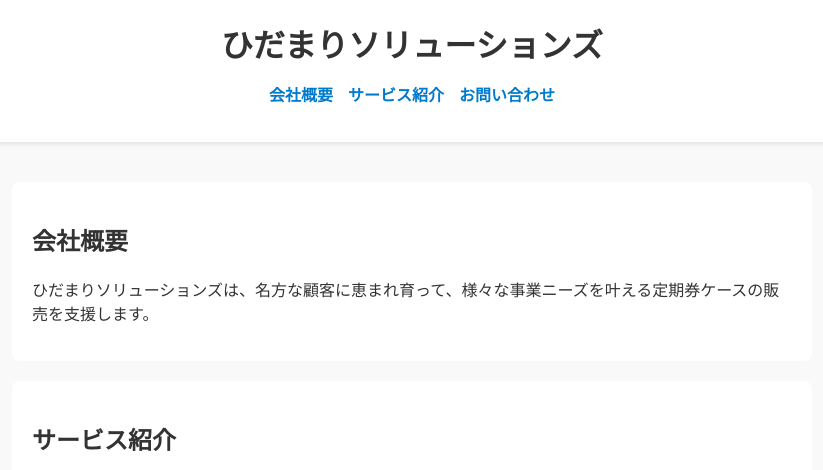
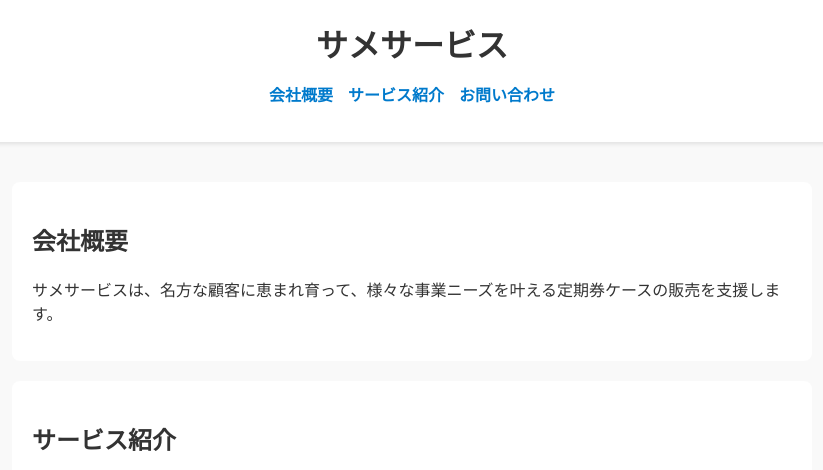
Before and after one commit to 3240015/kadai07, a plain HTML site: page index.html in a window 1280 px wide. Shown: the top 470 px of the page, without its empty margins (228-1051 px from the left). Drawn offline with Linux system fonts and the light colour scheme.

Commit message:
Add files via upload

```diff
--- a/index.html
+++ b/index.html
@@ -3,12 +3,12 @@
 <head>
   <meta charset="UTF-8" />
   <meta name="viewport" content="width=device-width, initial-scale=1.0" />
-  <title>ひだまりソリューションズ</title>
+  <title>サメサービス</title>
   <link rel="stylesheet" href="style.css" />
 </head>
 <body>
   <header>
-    <h1>ひだまりソリューションズ</h1>
+    <h1>サメサービス</h1>
     <nav>
       <ul>
         <li><a href="#about">会社概要</a></li>
@@ -21,7 +21,7 @@
   <main>
     <section id="about">
       <h2>会社概要</h2>
-      <p>ひだまりソリューションズは、名方な顧客に恵まれ育って、様々な事業ニーズを叶える定期券ケースの販売を支援します。</p>
+      <p>サメサービスは、名方な顧客に恵まれ育って、様々な事業ニーズを叶える定期券ケースの販売を支援します。</p>
     </section>
 
     <section id="services">
```
